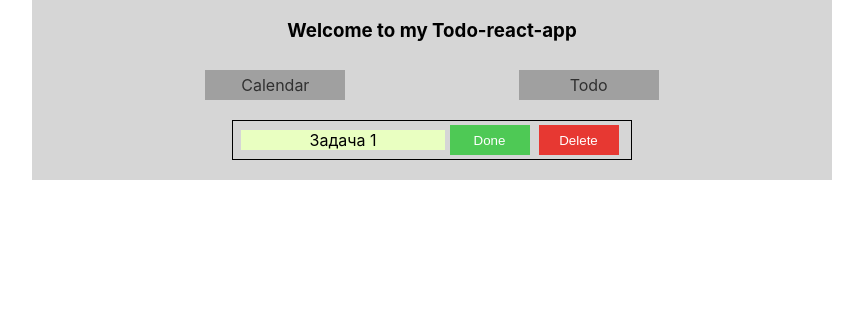
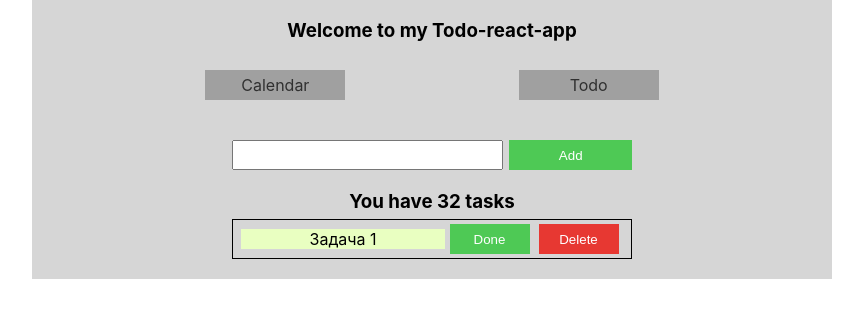
Before and after one commit to Vasya1988/ToDoReact, a React (Create React App) app: page /my-page in a window 1280 px wide. Shown: the top 318 px of the page, without its empty margins (208-1071 px from the left). Built offline with nearby package versions, Linux system fonts and the light colour scheme; the HTML template or start-up script is replaced by a standard one.

Commit message:
Update task frame

```diff
--- a/src/components/taskList/TaskList.js
+++ b/src/components/taskList/TaskList.js
@@ -5,6 +5,11 @@ const TaskList = () => {
 
     return (
         <div className={classes.TaskList}>
+            <form>
+                <input className={classes.EnterTask} type='text'></input>
+                <button className={classes.AddButton}>Add</button>
+            </form>
+            <h3 className={classes.TaskTitle}>You have 32 tasks</h3>
             <Task />
         </div>
     )
--- a/src/components/taskList/TaskList.module.css
+++ b/src/components/taskList/TaskList.module.css
@@ -1,7 +1,31 @@
 .TaskList {
+    margin-top: 20px;
     width: 100%;
 
     display: flex;
     justify-content: center;
+    flex-direction: column;
+    align-items: center;
+}
+form {
+    width: 100%;
+    max-width: 400px;
 
+    display: flex;
 }
+.AddButton {
+    margin: 0 0 0 6px;
+    width: 180px;
+    height: 30px;
+    background-color: #4ec955;
+    border: none;
+    color: #fff;
+    cursor: pointer;
+}
+.TaskTitle {
+    margin: 20px 0 6px 0;
+    padding: 0;
+}
+.EnterTask {
+    width: 100%;
+}
```
